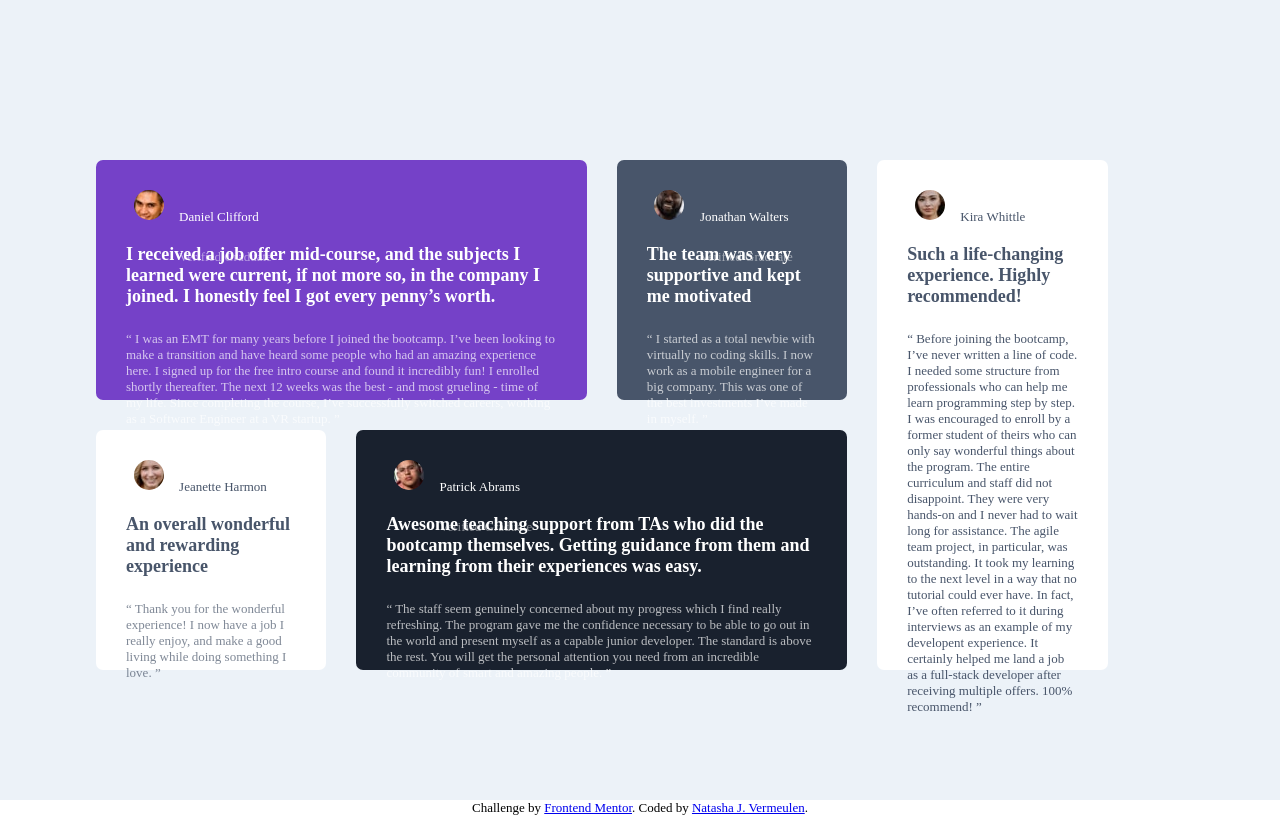
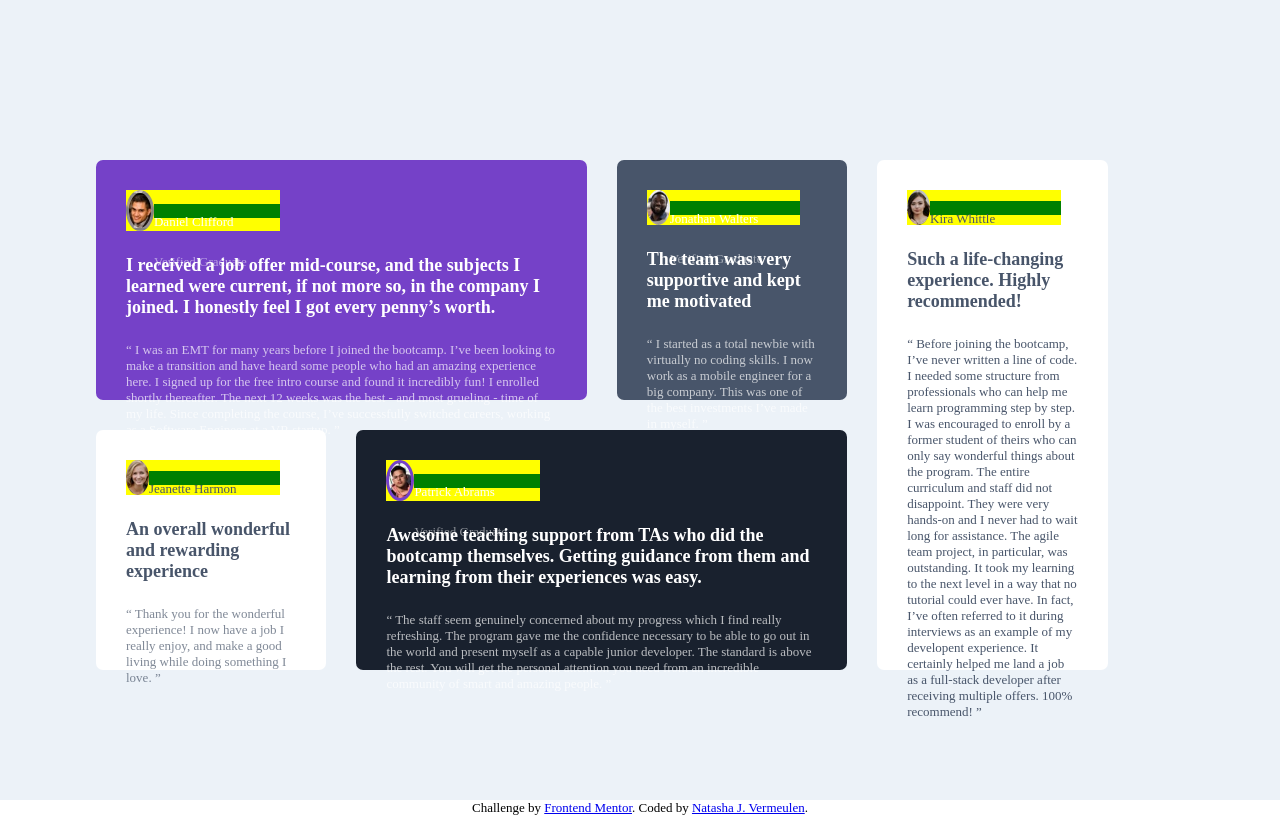
Before and after one commit to natashajvandam/TestimonialGrid, a plain HTML site: page index.html in a window 1280 px wide. Drawn offline with Linux system fonts and the light colour scheme.

Commit message:
feat(styles)

```diff
--- a/styles.css
+++ b/styles.css
@@ -47,6 +47,10 @@ body {
   background-color: var(--moderate-violet);
   color: white;
 }
+#Daniel .avatar_img {
+  border: 3px solid rgba(255, 255, 255, 0.5);
+}
+
 #Jonathan {
   grid-column-start: 3;
   grid-column-end: 4;
@@ -71,6 +75,9 @@ body {
   background-color: var(--vd-blackish-blue);
   color: white;
 }
+#Patrick .avatar_img {
+  border: 3px solid var(--moderate-violet);
+}
 #Kira {
   grid-row-start: 1;
   grid-row-end: 3;
@@ -84,6 +91,7 @@ body {
 #Kira > p {
   color: hsla(217, 19%, 35%, 0.7);
 }
+
 #Jeanette > h3,
 #Kira > h3 {
   color: hsla(217, 19%, 35%, 0.5);
@@ -97,22 +105,25 @@ body {
 .avatar {
   width: 12vw;
   display: flex;
-  justify-content: space-around;
+  justify-content: space-between;
   align-items: center;
+  background: yellow;
 }
 .avatar_details {
   display: flex;
   height: 14px;
+  width: 200px;
   flex-direction: column;
   justify-content: space-around;
   align-items: flex-start;
+  background: Green;
 }
 .avatar_img {
-  width: 30px;
-  height: 30px;
+  width: 35px;
+  height: 35px;
   background-position: center;
   background-repeat: none;
-  background-size: stretch;
+  background-size: cover;
   border-radius: 50%;
 }
 
```
